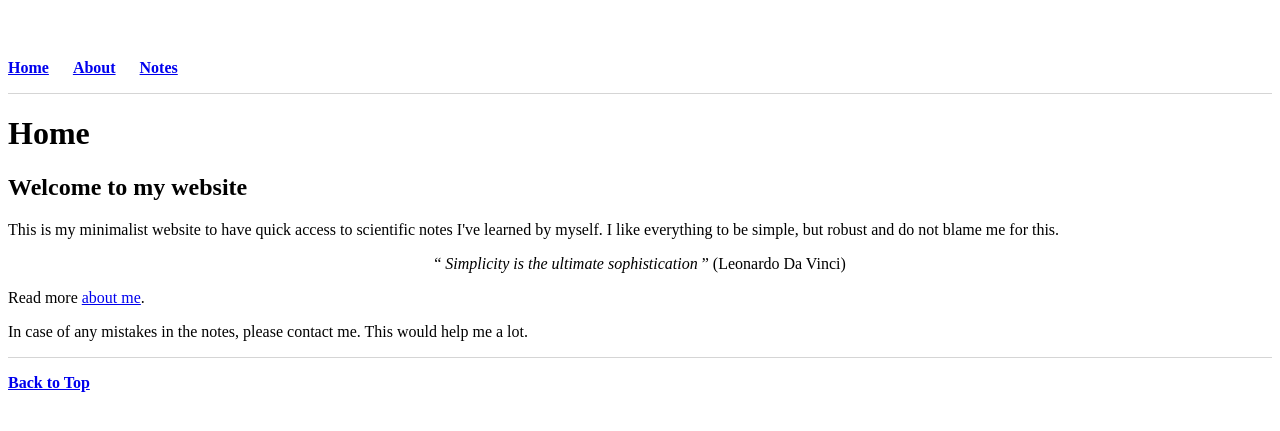
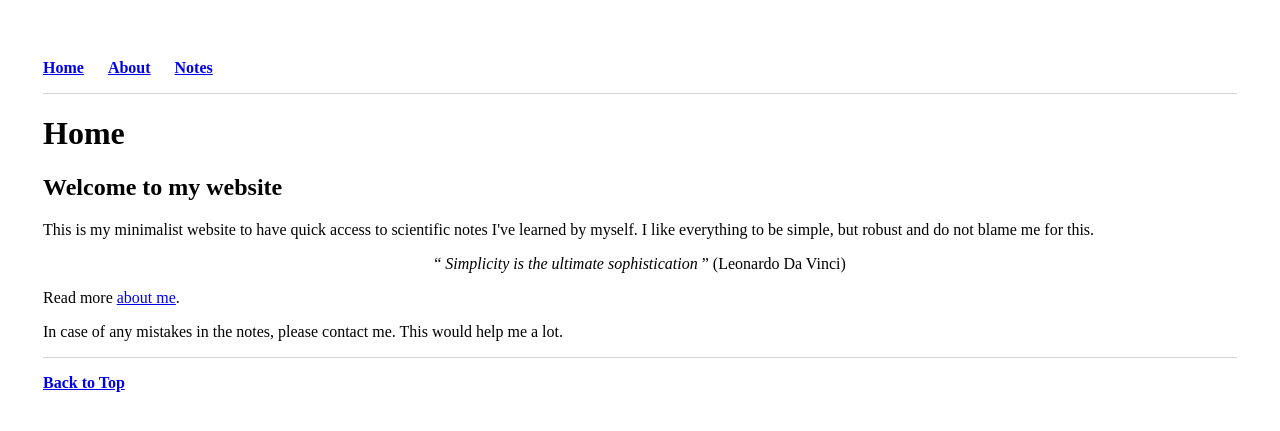
Before and after one commit to mrrezaie/mrrezaie.github.io, a Jekyll site: the page built from index.html, in a window 1280 px wide. Shown: the top 431 px of the page. Built offline with Jekyll 4.4.1, drawn with Linux system fonts in a browser that asks for light colours.

Commit message:
Update main.css

```diff
--- a/css/main.css
+++ b/css/main.css
@@ -1,5 +1,5 @@
 body {
-padding: 35px 0px 35px 0px;
+padding: 35px 35px 35px 35px;
 }
 
 nav ul, footer ul {
```
